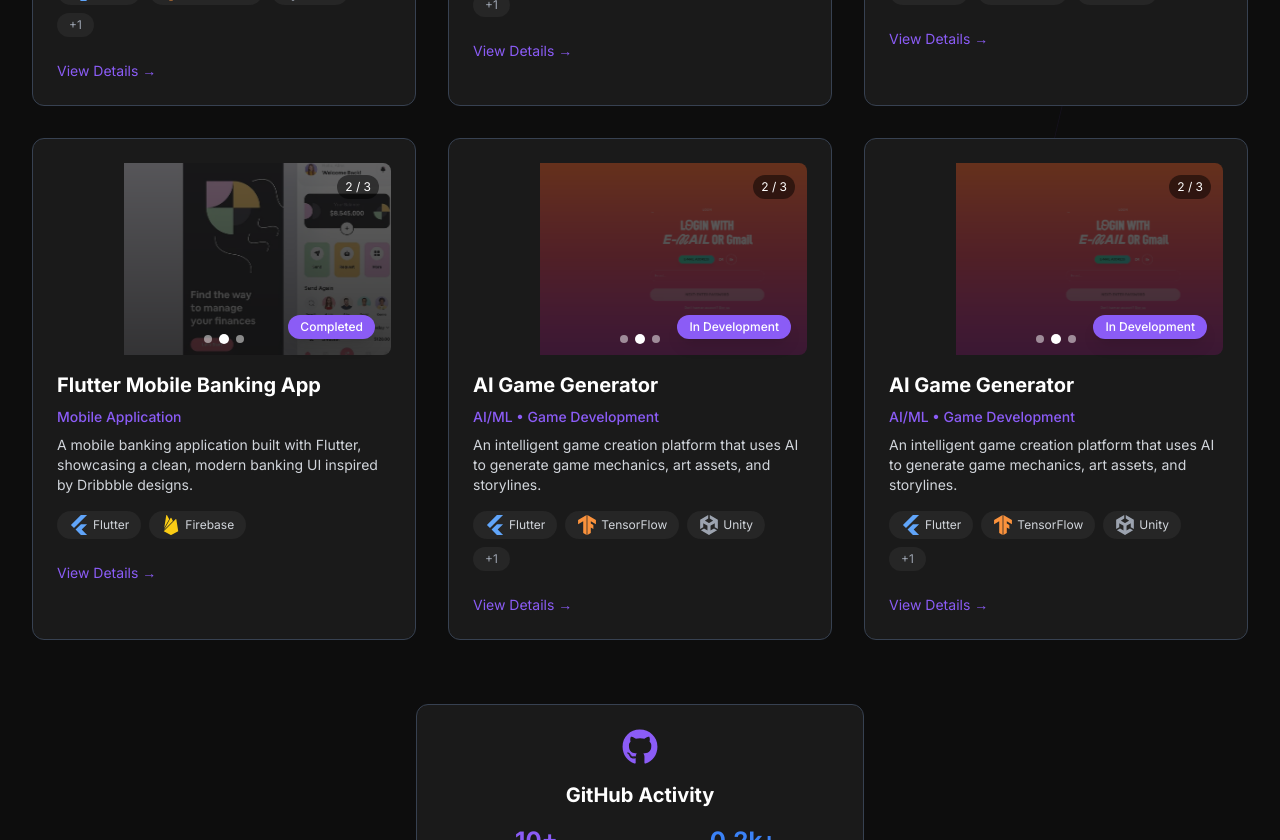
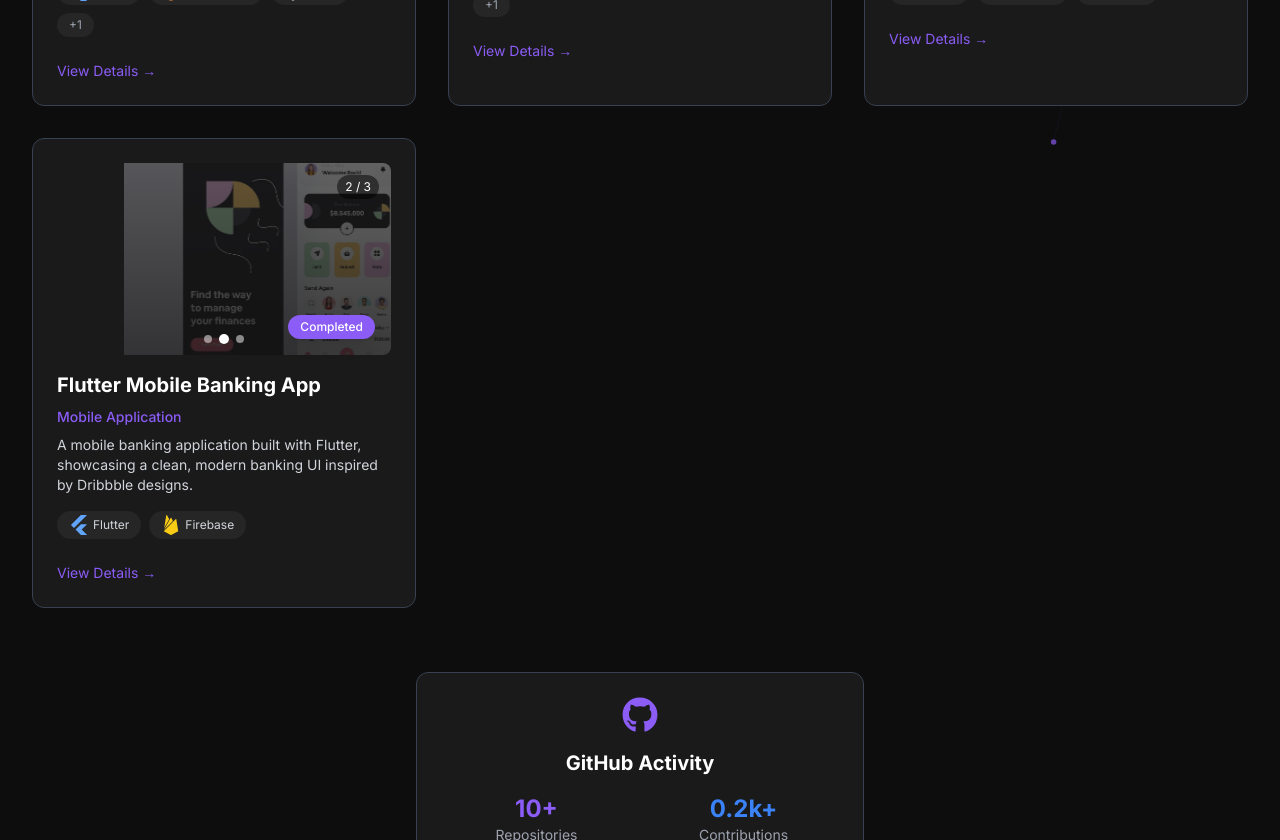
Before and after one commit to nativeengineer/Raphael-Lee, a React (Vite) app: page /projects in a window 1280 px wide. Shown: the part 640-1480 px from the top of the page. Built offline with nearby package versions, Linux system fonts and the light colour scheme; the HTML template or start-up script is replaced by a standard one.

Commit message:
Feat: Remove Projects

```diff
--- a/src/components/sections/Projects.jsx
+++ b/src/components/sections/Projects.jsx
@@ -171,68 +171,6 @@
         github: "https://github.com/nativeengineer/Flutter-Bank-App"
       },
       status: "Completed",
-      color: "accent-purple"
-    },
-    {
-      id: 5,
-      title: "AI Game Generator",
-      category: "AI/ML • Game Development",
-      description: "An intelligent game creation platform that uses AI to generate game mechanics, art assets, and storylines.",
-      fullDescription: "A revolutionary platform that democratizes game development by leveraging artificial intelligence. Users can describe their game ideas in natural language, and the AI generates complete game prototypes including mechanics, visual assets, and narrative elements. Built with a microservices architecture for scalability and real-time collaboration features.",
-      images: [
-        "/projects/ai-game-generator.png",
-        "/projects/ai-game-generator-2.png",
-        "/projects/ai-game-generator-3.png"
-      ],
-      technologies: [
-        { name: "Flutter", icon: <SiFlutter size={20} />, color: "text-blue-400" },
-        { name: "TensorFlow", icon: <SiTensorflow size={20} />, color: "text-orange-400" },
-        { name: "Unity", icon: <SiUnity size={20} />, color: "text-gray-400" },
-        { name: "Firebase", icon: <SiFirebase size={20} />, color: "text-yellow-400" }
-      ],
-      features: [
-        "AI-powered game mechanics generation",
-        "Procedural art asset creation",
-        "Real-time multiplayer collaboration",
-        "Cross-platform deployment",
-        "Social sharing and community features"
-      ],
-      links: {
-        demo: "https://demo.variantbeta.ai/signin",
-        github: "https://github.com/andrew/ai-game-generator"
-      },
-      status: "In Development",
-      color: "accent-purple"
-    },
-    {
-      id: 6,
-      title: "AI Game Generator",
-      category: "AI/ML • Game Development",
-      description: "An intelligent game creation platform that uses AI to generate game mechanics, art assets, and storylines.",
-      fullDescription: "A revolutionary platform that democratizes game development by leveraging artificial intelligence. Users can describe their game ideas in natural language, and the AI generates complete game prototypes including mechanics, visual assets, and narrative elements. Built with a microservices architecture for scalability and real-time collaboration features.",
-      images: [
-        "/projects/ai-game-generator.png",
-        "/projects/ai-game-generator-2.png",
-        "/projects/ai-game-generator-3.png"
-      ],
-      technologies: [
-        { name: "Flutter", icon: <SiFlutter size={20} />, color: "text-blue-400" },
-        { name: "TensorFlow", icon: <SiTensorflow size={20} />, color: "text-orange-400" },
-        { name: "Unity", icon: <SiUnity size={20} />, color: "text-gray-400" },
-        { name: "Firebase", icon: <SiFirebase size={20} />, color: "text-yellow-400" }
-      ],
-      features: [
-        "AI-powered game mechanics generation",
-        "Procedural art asset creation",
-        "Real-time multiplayer collaboration",
-        "Cross-platform deployment",
-        "Social sharing and community features"
-      ],
-      links: {
-        demo: "https://demo.variantbeta.ai/signin",
-        github: "https://github.com/andrew/ai-game-generator"
-      },
-      status: "In Development",
       color: "accent-purple"
     },
   ]
```
